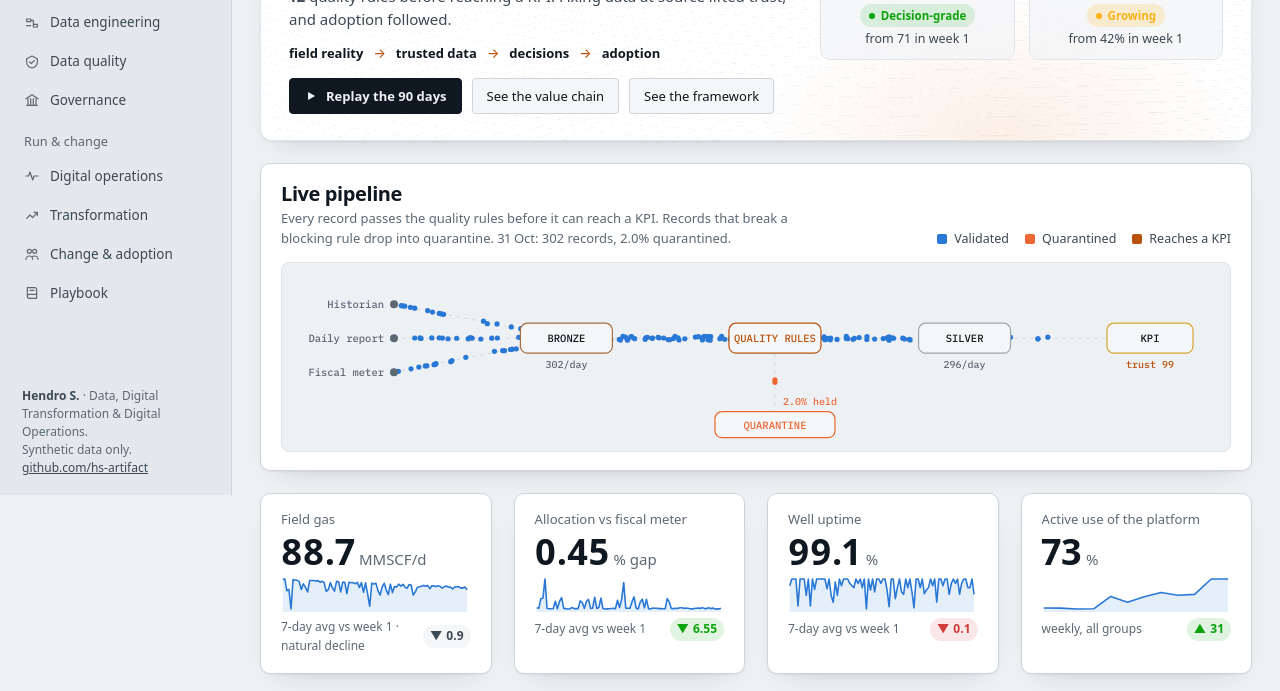
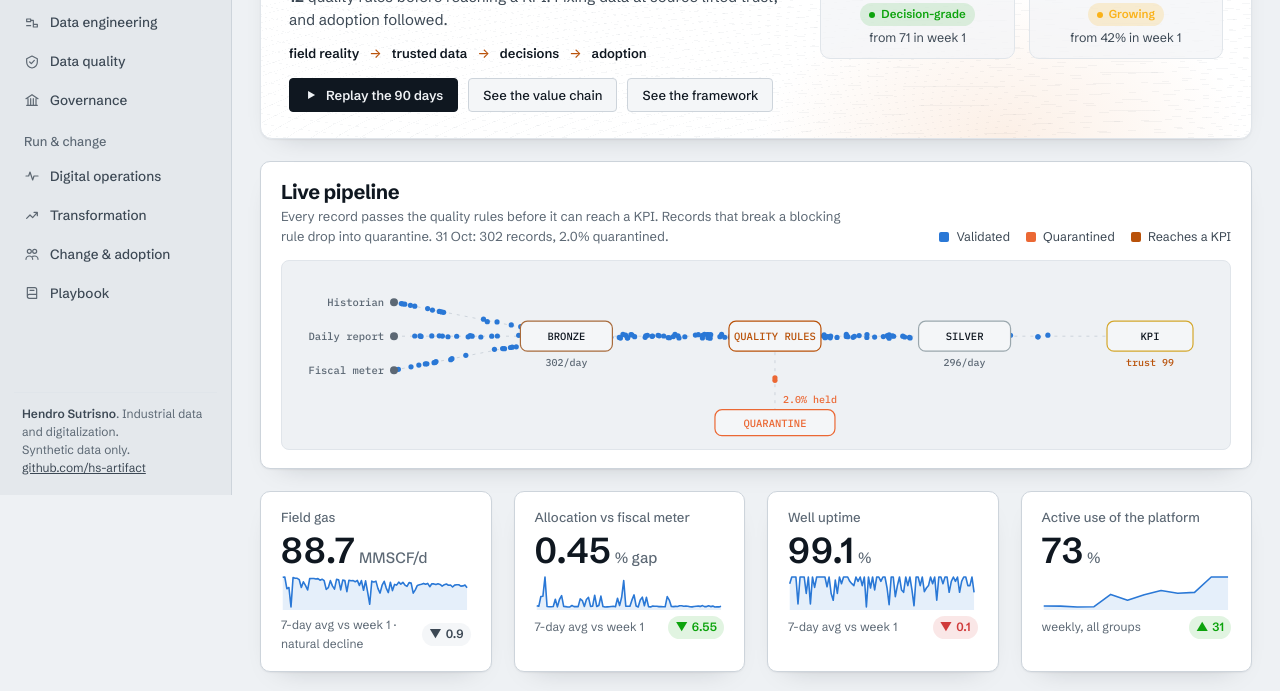
Before and after one commit to hs-artifact/fieldtrust, a plain HTML site: page app/index.html in a window 1280 px wide. Shown: the part 305-996 px from the top of the page. Drawn offline with Linux system fonts and the light colour scheme.

Commit message:
Load Schibsted Grotesk; full name in the sidebar

```diff
--- a/app/index.html
+++ b/app/index.html
@@ -17,7 +17,7 @@
 <meta name="twitter:image" content="https://hs-artifact.github.io/fieldtrust/og.png">
 <link rel="preconnect" href="https://fonts.googleapis.com">
 <link rel="preconnect" href="https://fonts.gstatic.com" crossorigin>
-<link rel="stylesheet" href="https://fonts.googleapis.com/css2?family=Barlow+Condensed:wght@500;600;700&family=IBM+Plex+Mono:wght@400;500;600&family=IBM+Plex+Sans:wght@400;500;600&display=swap">
+<link rel="stylesheet" href="https://fonts.googleapis.com/css2?family=IBM+Plex+Mono:wght@400;500;600&family=Schibsted+Grotesk:wght@400;500;600;700;800&display=swap">
 <link rel="stylesheet" href="styles.css">
 </head>
 <body>
@@ -33,7 +33,7 @@
     </a>
     <nav class="nav" id="nav"></nav>
     <div class="rail-foot">
-      <strong>Hendro S.</strong> · Data, Digital Transformation &amp; Digital Operations.<br>
+      <strong>Hendro Sutrisno</strong>. Industrial data and digitalization.<br>
       Synthetic data only. <a href="https://github.com/hs-artifact" target="_blank" rel="noopener">github.com/hs-artifact</a>
     </div>
   </aside>
```
